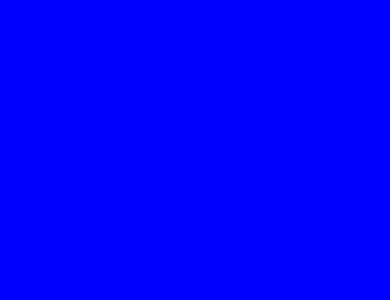
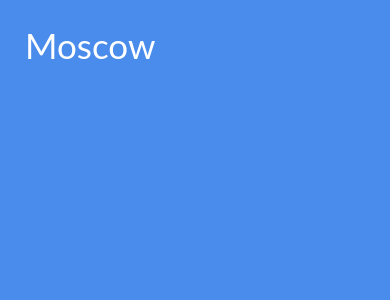
Before and after one commit to dekitsuneco/react-native-weather-forecast, a React Native app: screen / in a window 390 px wide. Shown: the top 300 px of the page. Built offline with nearby package versions, Linux system fonts and the light colour scheme.

Commit message:
Create Header component with its children

```diff
--- a/App.js
+++ b/App.js
@@ -1,14 +1,19 @@
 import React, {useState} from 'react';
 import {View, FlatList, Text, Image, StyleSheet} from 'react-native';
+import Header from './components/Header/Header';
 
 const App = () => {
-  return <View style={styles.root}></View>;
+  return (
+    <View style={styles.root}>
+      <Header />
+    </View>
+  );
 };
 
 const styles = StyleSheet.create({
   root: {
     flex: 1,
-    backgroundColor: 'blue',
+    backgroundColor: 'rgba(73, 140, 236, 1)',
   },
 });
 
--- /dev/null
+++ b/components/Header/CityTitle/CityTitle.js
@@ -0,0 +1,27 @@
+import {StyleSheet, Text, View} from 'react-native';
+import React from 'react';
+
+const CityTitle = () => {
+  return (
+    <View style={styles.cityTitleView}>
+      <Text style={styles.cityTitle}>Moscow</Text>
+    </View>
+  );
+};
+
+export default CityTitle;
+
+const styles = StyleSheet.create({
+  cityTitleView: {
+    paddingLeft: 25,
+    paddingTop: 15,
+  },
+  cityTitle: {
+    fontFamily: 'Lato',
+    fontStyle: 'normal',
+    fontWeight: 'normal',
+    fontSize: 35,
+    lineHeight: 60,
+    color: '#FFFFFF',
+  },
+});
--- /dev/null
+++ b/components/Header/Header.js
@@ -0,0 +1,17 @@
+import {StyleSheet, Text, View} from 'react-native';
+import React from 'react';
+import CityTitle from './CityTitle/CityTitle';
+import LocationSwitch from './LocationSwitch/LocationSwitch';
+import TemperatureSwitch from './TemperatureSwitch/TemperatureSwitch';
+
+const Header = () => {
+  return (
+    <View>
+      <CityTitle />
+    </View>
+  );
+};
+
+export default Header;
+
+const styles = StyleSheet.create({});
--- /dev/null
+++ b/components/Header/LocationSwitch/LocationSwitch.js
@@ -0,0 +1,14 @@
+import {StyleSheet, Text, View} from 'react-native';
+import React from 'react';
+
+const LocationSwitch = () => {
+  return (
+    <View>
+      <Text>LocationSwitch</Text>
+    </View>
+  );
+};
+
+export default LocationSwitch;
+
+const styles = StyleSheet.create({});
--- /dev/null
+++ b/components/Header/TemperatureSwitch/TemperatureSwitch.js
@@ -0,0 +1,14 @@
+import {StyleSheet, Text, View} from 'react-native';
+import React from 'react';
+
+const TemperatureSwitch = () => {
+  return (
+    <View>
+      <Text>TemperatureSwitch</Text>
+    </View>
+  );
+};
+
+export default TemperatureSwitch;
+
+const styles = StyleSheet.create({});
```
